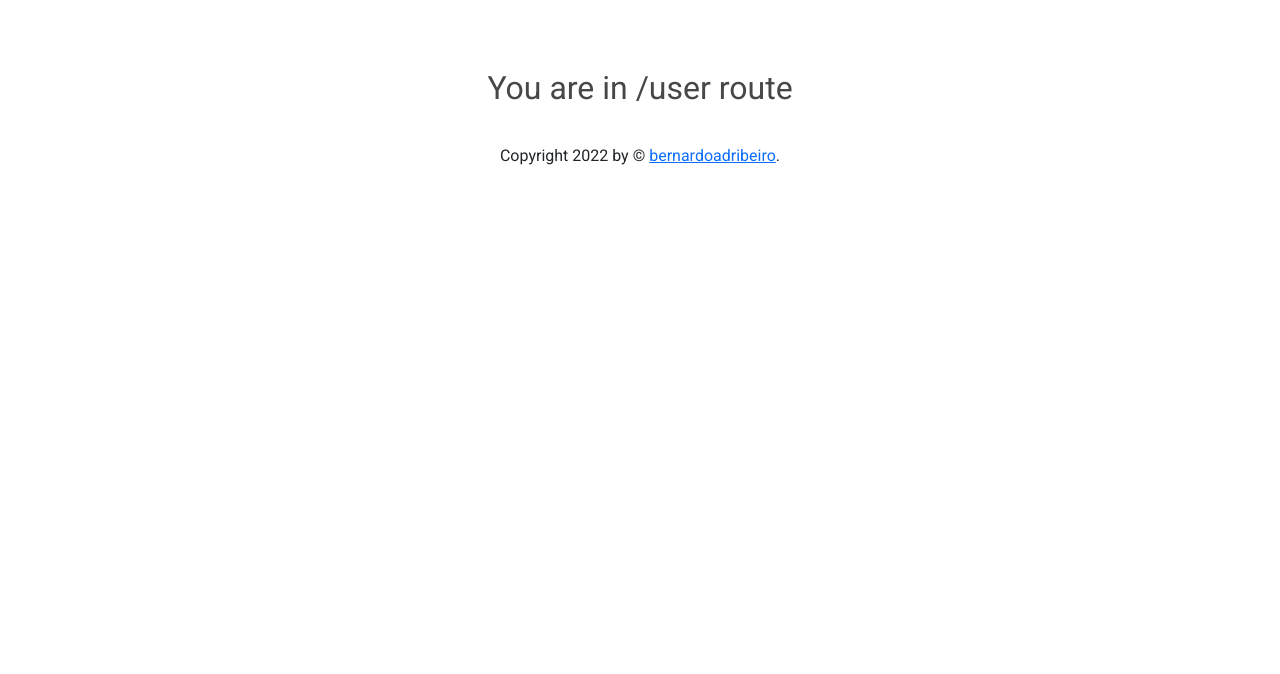
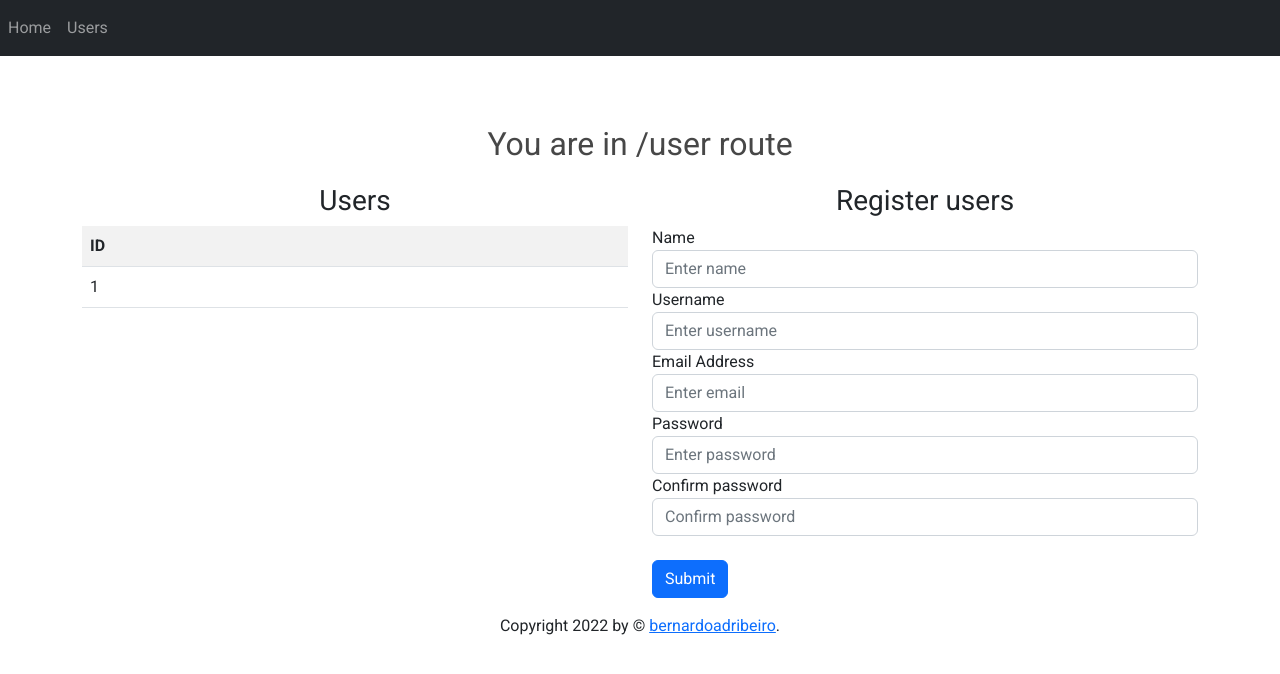
Before and after one commit to bernardoadribeiro/basicFlaskApp, a Flask app: page /user in a window 1280 px wide. Shown: the top 674 px of the page. Run offline with Flask 3, Linux system fonts and the light colour scheme; parts of the project's set-up code (start-up, migrations or seed data) failed here and were passed over.

Commit message:
feat: implements user grid and register form, and update base.html

```diff
--- a/backend/templates/base.html
+++ b/backend/templates/base.html
@@ -16,10 +16,44 @@
     </head>
 
     <body>
-    <main>
+
+        <nav class="navbar navbar-expand-md navbar-dark bg-dark">
+            <div class="collapse navbar-collapse" id="navbar">
+                <div class="navbar-nav">
+                    <a class="nav-item nav-link" id="home" href="/">Home</a>
+                    <a class="nav-item nav-link" id="user" href="/user">Users</a>
+                </div>
+            </div>
+        </nav>
+
+        <!-- Show alerts messages -->
+        {% with messages = get_flashed_messages(with_categories=true) %}
+            {% if messages %}
+                {% for category, message in messages %}
+                    {% if category == 'error' %}
+                        <div class="alert alert-danger alter-dismissable fade show" role="alert">
+                            {{ message }}
+                            <button type="button" class="close" data-dismiss="alert">
+                                <span aria-hidden="true">&times;</span>
+                            </button>
+                        </div>
+
+                    {% else %}
+                        <div class="alert alert-sucess alter-di smissable fade show" role="alert">
+                            {{ message }}
+                            <button type="button" class="close" data-dismiss="alert">
+                                <span aria-hidden="true">&times;</span>
+                            </button>
+                        </div>
+                    {% endif%}
+                {% endfor %}
+            {% endif%}
+        {% endwith%}
+
+        <div class="container">
             {% block content %}
             {% endblock %}
-    </main>
+        </div>
 
         <footer>
             Copyright 2022 by &copy; <a href="https://github.com/bernardoadribeiro" target="_blank">bernardoadribeiro</a>.
--- a/backend/templates/user/index.html
+++ b/backend/templates/user/index.html
@@ -1,6 +1,66 @@
 {% extends "base.html" %}
+{% block head %} <title>Users</title> {% endblock %}
 {% block content %}
-  <div class="layout">
+  <div class="">
     <p class="startCoding">You are in /user route</p>
+
+    <div class="row">
+
+      <div class="col-6">
+        <h3 align="center">Users</h3>
+        <table class="table table-striped">
+          <!-- header -->
+          <tr>
+            <th>ID</th>
+          </tr>
+
+          <!-- Rows -->
+          <tr>
+            <td>1</td>
+          </tr>
+        </table>
+      </div>
+
+      <div class="col-6 ">
+
+        <form method="POST">
+          <h3 align="center">Register users</h3>
+
+          <div class="form-group">
+            <label for="name">Name</label>
+            <input type="text" class="form-control" id="name" name="name"placeholder="Enter name"/>
+          </div>
+
+          <div class="form-group">
+            <label for="username">Username</label>
+            <input type="text" class="form-control" id="username" name="username"placeholder="Enter username"/>
+          </div>
+
+          <div class="form-group">
+            <label for="email">Email Address</label>
+            <input type="email" class="form-control" id="email" name="email" placeholder="Enter email"/>
+          </div>
+
+          <div class="form-group">
+            <label for="password1">Password</label>
+            <input type="password" class="form-control" id="password1" name="password1" placeholder="Enter password"
+            />
+          </div>
+
+          <div class="form-group">
+            <label for="password2">Confirm password</label>
+            <input type="password" class="form-control" id="password2" name="password2" placeholder="Confirm password"
+            />
+          </div>
+
+          <br/>
+
+          <button type="submit" class="btn btn-primary">Submit</button>
+        </form>
+
+      </div>
+
+    </div>
+
   </div>
 {% endblock %}
```
Lines whose indentation alone changed are shown as unchanged.
